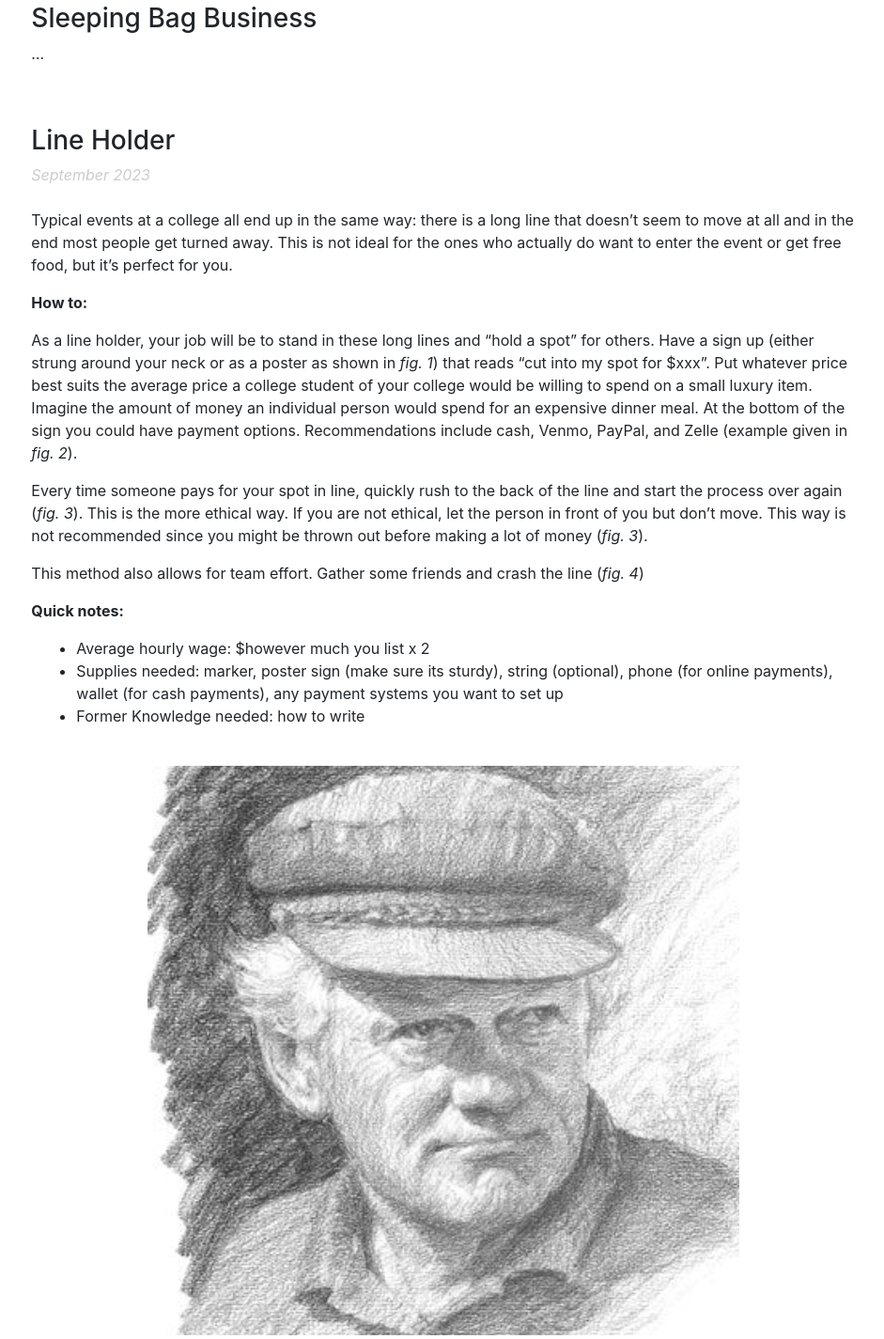
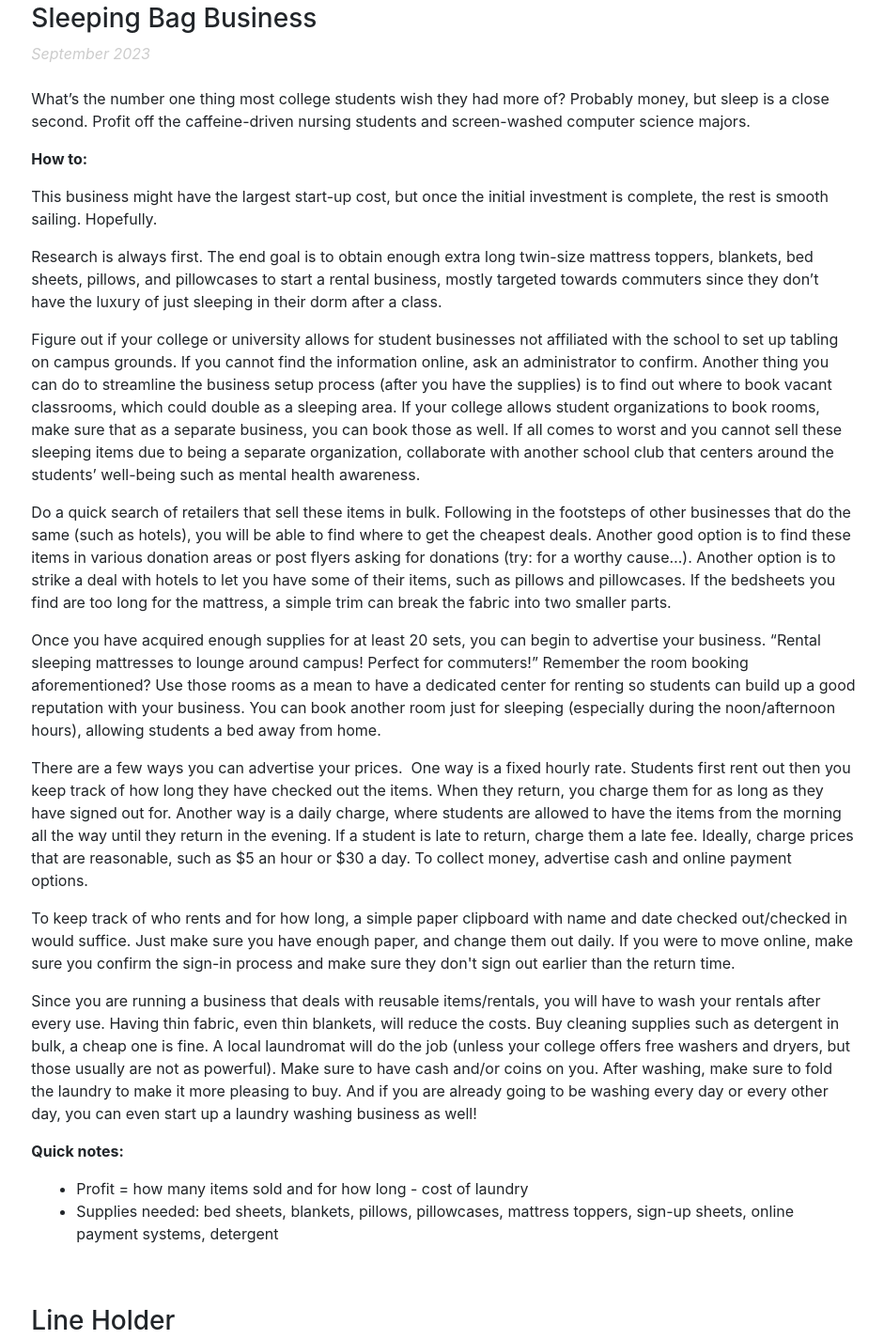
Before and after one commit to dayzmerollingggg/Overthinking_Everything, a plain HTML site: page full_library.html in a window 1280 px wide. Shown: the part 706-2131 px from the top of the page at 94% size, without its empty margins (305-1246 px from the left). Drawn offline with nearby package versions, Linux system fonts and the light colour scheme; a script that the page names is missing.

Commit message:
add new college article

```diff
--- a/full_library.html
+++ b/full_library.html
@@ -81,7 +81,22 @@
 
               <section id="college--sleepingbag">
                 <h3>Sleeping Bag Business</h3>
-                <p>…</p>
+                <p class="pb-2"><em><span style="color: rgb(204, 204, 204);">September 2023</span></em></p>
+                <p>What&rsquo;s the number one thing most college students wish they had more of? Probably money, but sleep is a close second. Profit off the caffeine-driven nursing students and screen-washed computer science majors.</p>
+<p><strong>How to:&nbsp;</strong></p>
+<p>This business might have the largest start-up cost, but once the initial investment is complete, the rest is smooth sailing. Hopefully.&nbsp;</p>
+<p>Research is always first. The end goal is to obtain enough extra long twin-size mattress toppers, blankets, bed sheets, pillows, and pillowcases to start a rental business, mostly targeted towards commuters since they don&rsquo;t have the luxury of just sleeping in their dorm after a class.&nbsp;</p>
+<p>Figure out if your college or university allows for student businesses not affiliated with the school to set up tabling on campus grounds. If you cannot find the information online, ask an administrator to confirm. Another thing you can do to streamline the business setup process (after you have the supplies) is to find out where to book vacant classrooms, which could double as a sleeping area. If your college allows student organizations to book rooms, make sure that as a separate business, you can book those as well. If all comes to worst and you cannot sell these sleeping items due to being a separate organization, collaborate with another school club that centers around the students&rsquo; well-being such as mental health awareness.&nbsp;</p>
+<p>Do a quick search of retailers that sell these items in bulk. Following in the footsteps of other businesses that do the same (such as hotels), you will be able to find where to get the cheapest deals. Another good option is to find these items in various donation areas or post flyers asking for donations (try: for a worthy cause&hellip;). Another option is to strike a deal with hotels to let you have some of their items, such as pillows and pillowcases. If the bedsheets you find are too long for the mattress, a simple trim can break the fabric into two smaller parts.&nbsp;</p>
+<p>Once you have acquired enough supplies for at least 20 sets, you can begin to advertise your business. &ldquo;Rental sleeping mattresses to lounge around campus! Perfect for commuters!&rdquo; Remember the room booking aforementioned? Use those rooms as a mean to have a dedicated center for renting so students can build up a good reputation with your business. You can book another room just for sleeping (especially during the noon/afternoon hours), allowing students a bed away from home.&nbsp;</p>
+<p>There are a few ways you can advertise your prices. &nbsp;One way is a fixed hourly rate. Students first rent out then you keep track of how long they have checked out the items. When they return, you charge them for as long as they have signed out for. Another way is a daily charge, where students are allowed to have the items from the morning all the way until they return in the evening. If a student is late to return, charge them a late fee. Ideally, charge prices that are reasonable, such as $5 an hour or $30 a day. To collect money, advertise cash and online payment options.&nbsp;</p>
+<p>To keep track of who rents and for how long, a simple paper clipboard with name and date checked out/checked in would suffice. Just make sure you have enough paper, and change them out daily. If you were to move online, make sure you confirm the sign-in process and make sure they don&apos;t sign out earlier than the return time.&nbsp;</p>
+<p>Since you are running a business that deals with reusable items/rentals, you will have to wash your rentals after every use. Having thin fabric, even thin blankets, will reduce the costs. Buy cleaning supplies such as detergent in bulk, a cheap one is fine. A local laundromat will do the job (unless your college offers free washers and dryers, but those usually are not as powerful). Make sure to have cash and/or coins on you. After washing, make sure to fold the laundry to make it more pleasing to buy. And if you are already going to be washing every day or every other day, you can even start up a laundry washing business as well!</p>
+<p><strong>Quick notes:&nbsp;</strong></p>
+<ul>
+    <li>Profit = how many items sold and for how long - cost of laundry</li>
+    <li>Supplies needed: bed sheets, blankets, pillows, pillowcases, mattress toppers, sign-up sheets, online payment systems, detergent</li>
+</ul>
               </section>
 
               <section id="college--lineholder">
--- a/style.css
+++ b/style.css
@@ -53,9 +53,6 @@ img{
 
 }
 
-.img-cont{
-    text-align: center;
-}
 
 .fs-5.header{
     padding-top: 40px;
```
